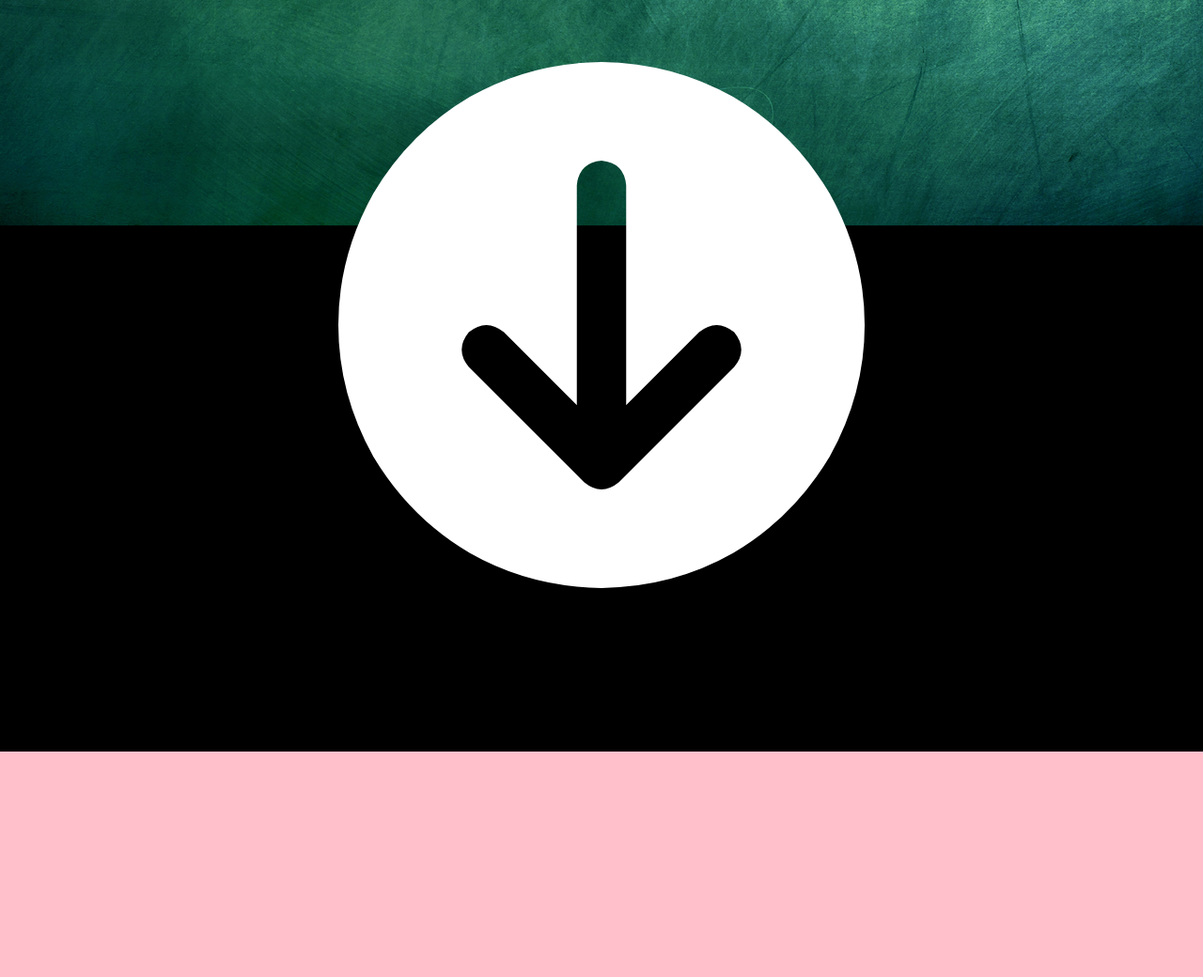
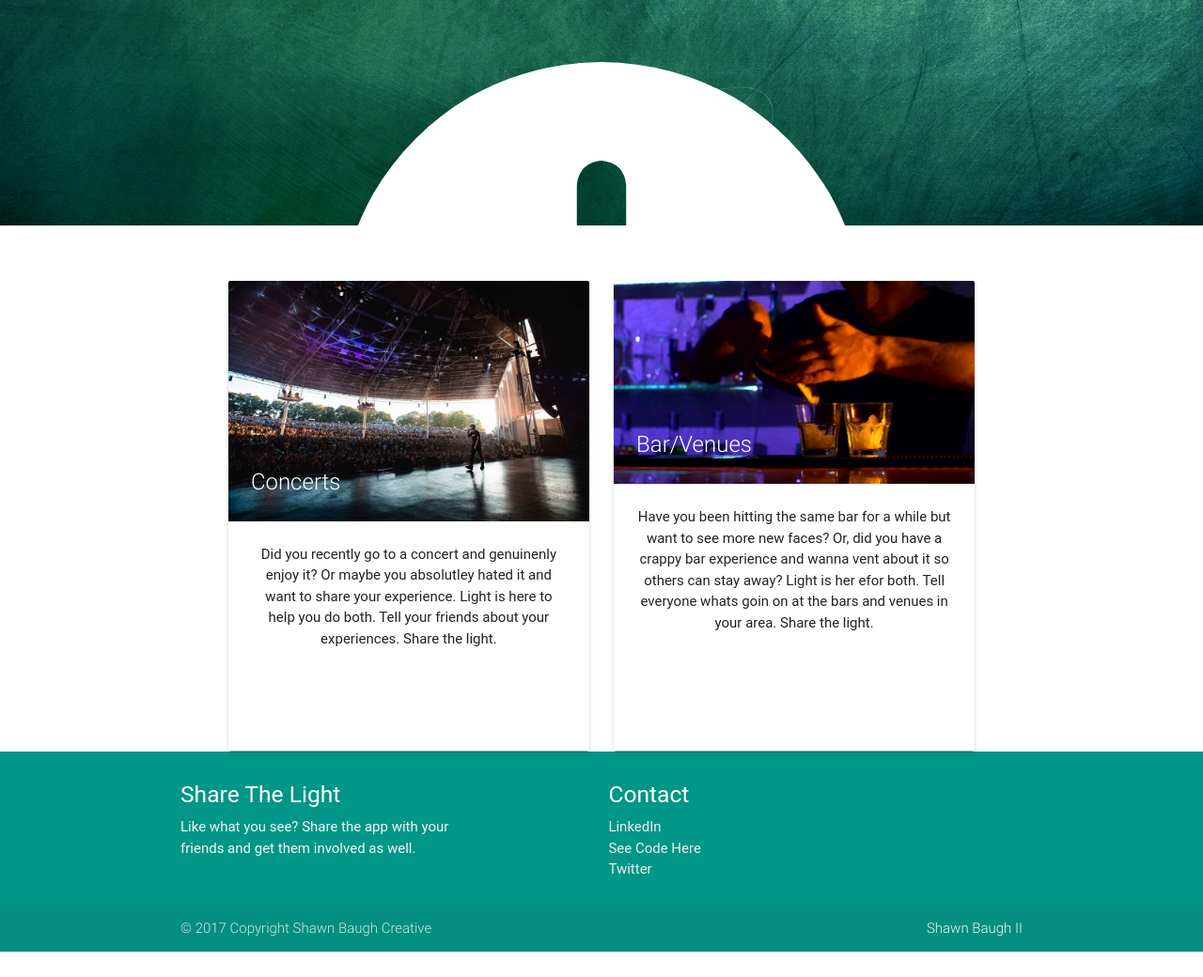
Before and after one commit to shawnbaughcodes/light, a Django app: page / in a window 1280 px wide. Shown: the part 560-1600 px from the top of the page at 94% size. After the commit the page ends 1573 px from the top, so only its background shows below. Run offline with Django 3.2, Linux system fonts and the light colour scheme; some libraries are stand-ins or nearby versions; some web fonts are replaced.

Commit message:
Finished css and footer for landing page. Input footer and information as well.

```diff
--- a/light/static/light/css/styles.css
+++ b/light/static/light/css/styles.css
@@ -82,14 +82,22 @@
   }
 }
 .middle {
-	height: 70vh;
+	max-height: 70vh;
 	width: 100%;
-	background: black;
+	/*background: black;*/
+	text-align: center;
+	padding: 4%;
+}
+.card {
+	width: 30vw;
+	vertical-align: top;
+	/*margin-top: 5%;*/
+}
+.row {
+	display: inline-block;
 }
 .bottom {
-	height: 30vh;
-	width: 100%;
-	background: pink;
+	width: 100vw;
 }
 /*LOGIN AND REGISTRATION STYLES*/
 .reg_and_login_container {
--- a/light/static/light/js/script.js
+++ b/light/static/light/js/script.js
@@ -13,16 +13,5 @@ $(document).ready(function() {
              //Stuff to do *after* the animation takes place
          })
      })
-     $('a.new_review').click(function(){
-         $('div.all_reviews').slideUp('fast', function() {
-             $('#review_form').show('slow')
-             //Stuff to do *after* the animation takes place
-         })
-     })
-     $('a.cancel').click(function(){
-         $('#review_form').hide('fast')
-         $('.all_reviews').slideDown('slow', function() {
-             //Stuff to do *after* the animation takes place
-         })
-     })
+
 });
--- a/light/templates/light/index.html
+++ b/light/templates/light/index.html
@@ -20,14 +20,16 @@
 
         <div class="index_container">
             <div class="top">
+                <div class="navbar-fixed">
                     <nav class="transparent">
                         <div class="nav-wrapper">
                             <a href="#" class="brand-logo right">Light</a>
-                      <ul id="nav-mobile" class="left hide-on-med-and-down">
+                            <ul id="nav-mobile" class="left">
                                 <li><a id="enter_button" href="#enter">Login/Register</a></li>
                             </ul>
                         </div>
                     </nav>
+                </div>
                   <div class="title">
                       <div class="">
                           <h1>Light</h1>
@@ -36,11 +38,62 @@
                       </div>
                   </div>
             </div>
+            <!-- MIDDLE -->
                 <div class="middle">
-
+                    <!-- Card 1 -->
+                    <div class="row">
+                        <div class="col s12 m7">
+                            <div class="card large">
+                                <div class="card-image">
+                                    <img src="{% static 'light/img/light_review_bg.jpg' %}">
+                                    <span class="card-title">Concerts</span>
+                                </div>
+                                <div class="card-content">
+                                    <p>Did you recently go to a concert and genuinenly enjoy it? Or maybe you absolutley hated it and want to share your experience. Light is here to help you do both. Tell your friends about your experiences. Share the light.</p>
+                                    </div>
+                                </div>
+                            </div>
+                        </div>
+                        <!-- card 2 -->
+                        <div class="row">
+                            <div class="col s12 m7">
+                                <div class="card large card2">
+                                    <div class="card-image">
+                                        <img src="{% static 'light/img/bar_bg.jpg' %}">
+                                        <span class="card-title">Bar/Venues</span>
+                                    </div>
+                                    <div class="card-content">
+                                        <p>Have you been hitting the same bar for a while but want to see more new faces? Or, did you have a crappy bar experience and wanna vent about it so others can stay away? Light is her efor both. Tell everyone whats goin on at the bars and venues in your area. Share the light.</p>
+                                        </div>
+                                    </div>
+                                </div>
+                            </div>
                     </div>
             <div class="bottom">
-
+                <footer class="page-footer teal">
+                  <div class="container">
+                    <div class="row">
+                      <div class="col l6 s12">
+                        <h5 class="white-text">Share The Light</h5>
+                        <p class="grey-text text-lighten-4">Like what you see? Share the app with your friends and get them involved as well.</p>
+                      </div>
+                      <div class="col l4 offset-l2 s12">
+                        <h5 class="white-text">Contact</h5>
+                        <ul>
+                          <li><a class="grey-text text-lighten-3" href="http://linkedin.com/in/shawn-baugh-ii" target="_blank">LinkedIn</a></li>
+                          <li><a class="grey-text text-lighten-3" href="http://github.com/shawnbaughcodes/light" target="_blank">See Code Here</a></li>
+                          <li><a class="grey-text text-lighten-3" href="http://twitter.com/baughcreative" target="_blank">Twitter</a></li>
+                        </ul>
+                      </div>
+                    </div>
+                  </div>
+                  <div class="footer-copyright">
+                    <div class="container">
+                    © 2017 Copyright Shawn Baugh Creative
+                    <a class="grey-text text-lighten-4 right" href="http://shawnbaughcreative.com">Shawn Baugh II</a>
+                    </div>
+                  </div>
+                </footer>
             </div>
         </div>
         <!-- REGISTERATION AND LOGIN -->
```
Also changed, not shown: light/static/light/img/bar_bg.jpg (added), light_framework/ACCOUNT.png (deleted), light_framework/ALL REVIEWS.png (deleted), light_framework/HOME PAGE.png (deleted), light_framework/POPULAR REVIEWS.png (deleted). Lines whose indentation alone changed are shown as unchanged.
